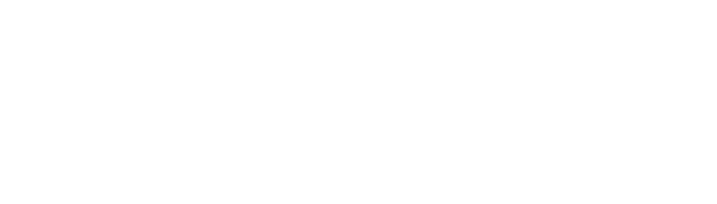
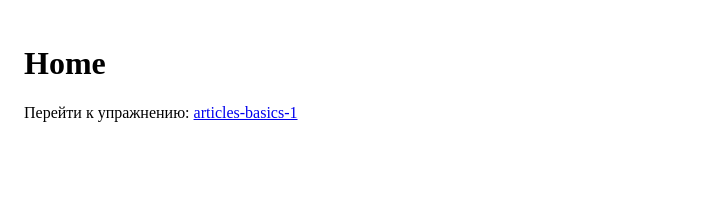
Before and after one commit to Vital99878/english_frontend, a React (Vite) app: page / in a window 1280 px wide. Shown: the top 204 px of the page, without its empty margins (0-717 px from the left). Built offline with nearby package versions, Linux system fonts and the light colour scheme; no server answers.

Commit message:
feat(CloseArticle): routing
it is bad implemented

```diff
--- /dev/null
+++ b/src/app/router.tsx
@@ -0,0 +1,49 @@
+import * as React from 'react'
+import {
+    createRootRoute,
+    createRoute,
+    createRouter,
+    RouterProvider,
+    Outlet,
+} from '@tanstack/react-router'
+import IndexPage from '@/pages/IndexPage'
+import ClozeExercisePage, { exerciseRoute } from '@/pages/ClozeExercisePage'
+
+// Корневой лейаут
+const Root = () => (
+    <div style={{ padding: 16 }}>
+        <Outlet />
+    </div>
+)
+
+const rootRoute = createRootRoute({ component: Root })
+
+// /
+const indexRoute = createRoute({
+    getParentRoute: () => rootRoute,
+    path: '/',
+    component: IndexPage,
+})
+
+// /exercises/:slug
+const exercisesRoute = createRoute({
+    getParentRoute: () => rootRoute,
+    path: '/exercises/$slug',
+    component: ClozeExercisePage,
+})
+
+const routeTree = rootRoute.addChildren([indexRoute, exercisesRoute])
+
+export const router = createRouter({ routeTree })
+
+// Типизация router для хуков и <Link>
+declare module '@tanstack/react-router' {
+    interface Register {
+        router: typeof router
+    }
+}
+
+// Провайдер
+export function AppRouter() {
+    return <RouterProvider router={router} />
+}
--- a/src/feature/cloze-article/ClozeArticle.tsx
+++ b/src/feature/cloze-article/ClozeArticle.tsx
@@ -8,7 +8,6 @@
 export function ClozeArticle({
                                  slug,
                                  ariaLabels,
-                                 initialValues,
                              }: ClozeArticleProps) {
 
     const exerciseMeta = useExerciseMeta(slug)
@@ -25,7 +24,7 @@
 
     const [values, setValues] = React.useState<Record<string, string>>(() => {
         const v: Record<string, string> = {}
-        for (const id of fieldIds) v[id] = initialValues?.[id] ?? ''
+        for (const id of fieldIds) v[id] =  ''
         return v
     })
     const [lastResult,] = React.useState<CheckResult | null>(null)
--- a/src/main.tsx
+++ b/src/main.tsx
@@ -1,10 +1,16 @@
-import { StrictMode } from 'react'
-import { createRoot } from 'react-dom/client'
-import './index.css'
-import App from "@/App";
+// src/main.tsx
+import * as React from 'react'
+import {createRoot} from 'react-dom/client'
+import {QueryClient, QueryClientProvider} from '@tanstack/react-query'
+import {AppRouter} from '@/app/router'
+import {ServicesProvider} from "@/app/providers/ServicesProvider";
+
+const qc = new QueryClient()
 
 createRoot(document.getElementById('root')!).render(
-  <StrictMode>
-    <App />
-  </StrictMode>,
+    <QueryClientProvider client={qc}>
+        <ServicesProvider>
+            <AppRouter/>
+        </ServicesProvider>
+    </QueryClientProvider>
 )
--- /dev/null
+++ b/src/pages/ClozeExercisePage.tsx
@@ -0,0 +1,15 @@
+import * as React from 'react'
+import { createRoute } from '@tanstack/react-router'
+import {ClozeArticle} from "feature/cloze-article/ClozeArticle";
+
+// (необязательно экспортить сам объект маршрута, но удобно для useParams)
+export const exerciseRoute = createRoute({
+    getParentRoute: () => null as any, // заглушка, роут подключаем в router.tsx
+    path: '/$slug',
+})
+
+export default function ClozeExercisePage() {
+    // Надёжный способ получить параметры именно этого роута
+    const { slug } = exerciseRoute.useParams()
+    return <ClozeArticle slug={slug} />
+}
--- /dev/null
+++ b/src/pages/IndexPage.tsx
@@ -0,0 +1,20 @@
+import * as React from 'react'
+import { Link } from '@tanstack/react-router'
+import {ServicesProvider} from "@/app/providers/ServicesProvider";
+
+export default function IndexPage() {
+    return (
+        <ServicesProvider>
+        <div>
+            <h1>Home</h1>
+            <p>
+                Перейти к упражнению:{' '}
+                <Link to="/exercises/$slug" params={{ slug: '37455260-afc2-4d0a-a0c7-d83709c7beb5' }}>
+                    articles-basics-1
+                </Link>
+            </p>
+        </div>
+        </ServicesProvider>
+
+    )
+}
```
